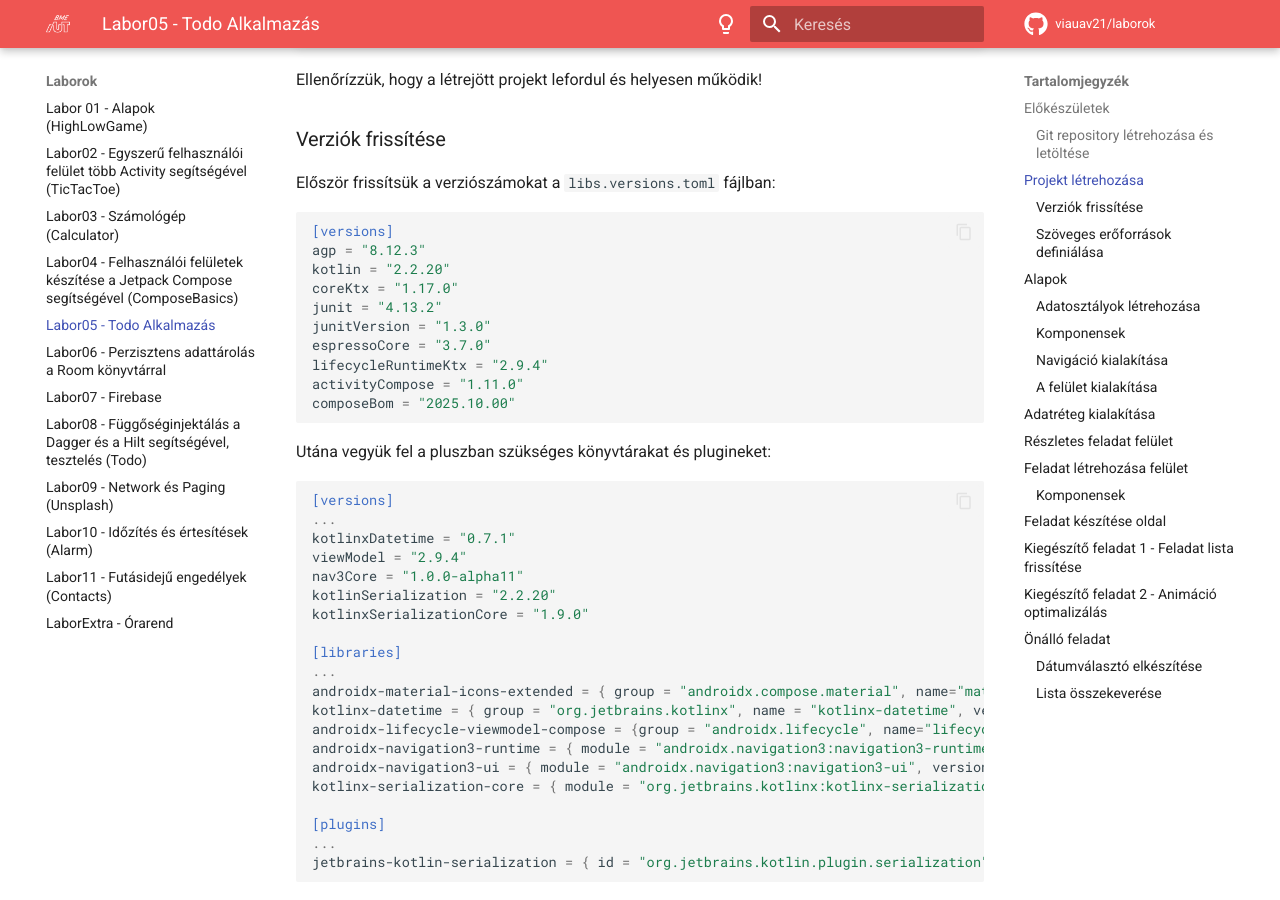
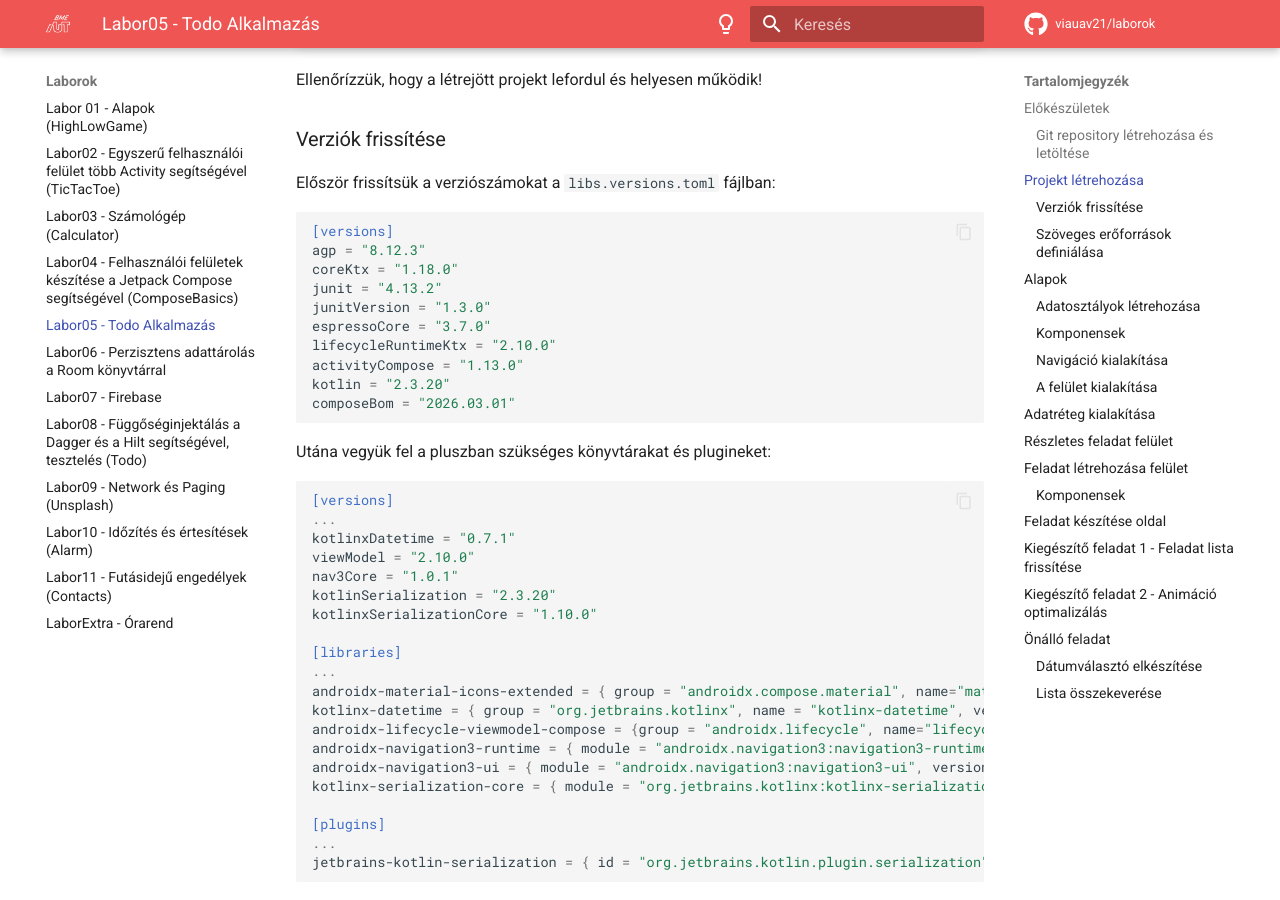
Before and after one commit to VIAUAV21/laborok, an MkDocs documentation site: the page built from docs/laborok/todo/index.md, in a window 1280 px wide and 900 px high, scrolled down 2519 px. Built offline with MkDocs 1.6.1 and Material for MkDocs 9.7.7, drawn with Linux system fonts in a browser that asks for light colours; comment, search, counter and statistics services are not loaded.

Commit message:
lab 05 update versions.toml

````diff
--- a/docs/laborok/todo/index.md
+++ b/docs/laborok/todo/index.md
@@ -48,14 +48,14 @@
 ```toml
 [versions]
 agp = "8.12.3"
-kotlin = "2.2.20"
-coreKtx = "1.17.0"
+coreKtx = "1.18.0"
 junit = "4.13.2"
 junitVersion = "1.3.0"
 espressoCore = "3.7.0"
-lifecycleRuntimeKtx = "2.9.4"
-activityCompose = "1.11.0"
-composeBom = "2025.10.00"
+lifecycleRuntimeKtx = "2.10.0"
+activityCompose = "1.13.0"
+kotlin = "2.3.20"
+composeBom = "2026.03.01"
 ```
 
 Utána vegyük fel a pluszban szükséges könyvtárakat és plugineket:
@@ -64,10 +64,10 @@
 [versions]
 ...
 kotlinxDatetime = "0.7.1"
-viewModel = "2.9.4"
-nav3Core = "1.0.0-alpha11"
-kotlinSerialization = "2.2.20"
-kotlinxSerializationCore = "1.9.0"
+viewModel = "2.10.0"
+nav3Core = "1.0.1"
+kotlinSerialization = "2.3.20"
+kotlinxSerializationCore = "1.10.0"
 
 [libraries]
 ...
````
